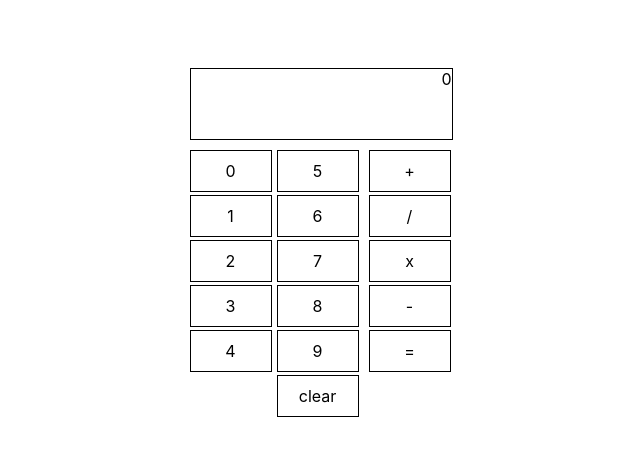
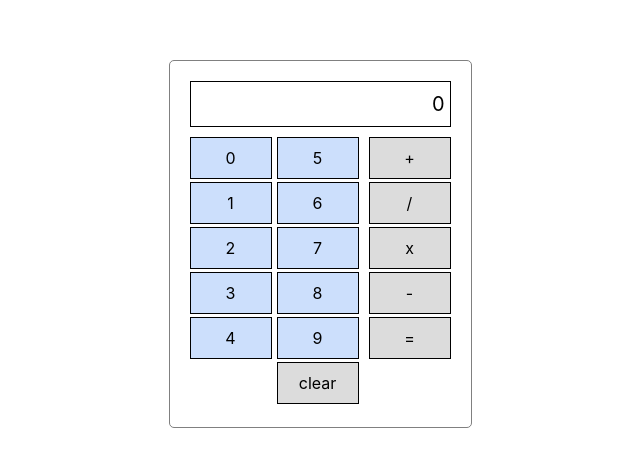
Before and after one commit to prof-tejera/homework-4-pgmartin11, a React (Create React App) app: page / in a window 1280 px wide. Shown: the part 156-622 px from the top of the page, without its empty margins (320-960 px from the left). Built offline with nearby package versions, Linux system fonts and the light colour scheme.

Commit message:
additional styling

```diff
--- a/src/components/Calculator.js
+++ b/src/components/Calculator.js
@@ -85,7 +85,13 @@ const Calculator = () => {
   };
 
   return (
-    <div>
+    <div
+      style={{
+        padding: 20,
+        border: "1px solid gray",
+        borderRadius: 5
+      }}
+    >
       <Screen value={displayValue} />
       <div style={{ display: "flex" }}>
         <div>
--- a/src/components/Number.js
+++ b/src/components/Number.js
@@ -1,6 +1,7 @@
 const Number = ({ value, onClick }) => {
   return (
     <div
+      className="button"
       style={{
         padding: 10,
         border: "1px solid black",
--- a/src/components/Operation.js
+++ b/src/components/Operation.js
@@ -1,6 +1,7 @@
 const Operation = ({ value, onClick }) => {
   return (
     <div
+      className="operation"
       style={{
         padding: 10,
         border: "1px solid black",
--- a/src/components/Screen.js
+++ b/src/components/Screen.js
@@ -3,10 +3,10 @@ const Screen = ({ value }) => {
     <div
       style={{
         border: "1px solid black",
-        width: '100%',
-        height: 70,
         textAlign: "right",
         marginBottom: 10,
+        padding: "10px 5px",
+        fontSize: 20
       }}
     >
       {value}
--- a/src/index.css
+++ b/src/index.css
@@ -11,3 +11,18 @@ code {
   font-family: source-code-pro, Menlo, Monaco, Consolas, 'Courier New',
     monospace;
 }
+
+
+.button {
+  background-color: #ccdffc;
+}
+.button:active {
+  background-color: #91bdff;
+}
+
+.operation {
+  background-color: #dcdcdc;
+}
+.operation:active {
+  background-color: #9d9fa1;
+}
```
